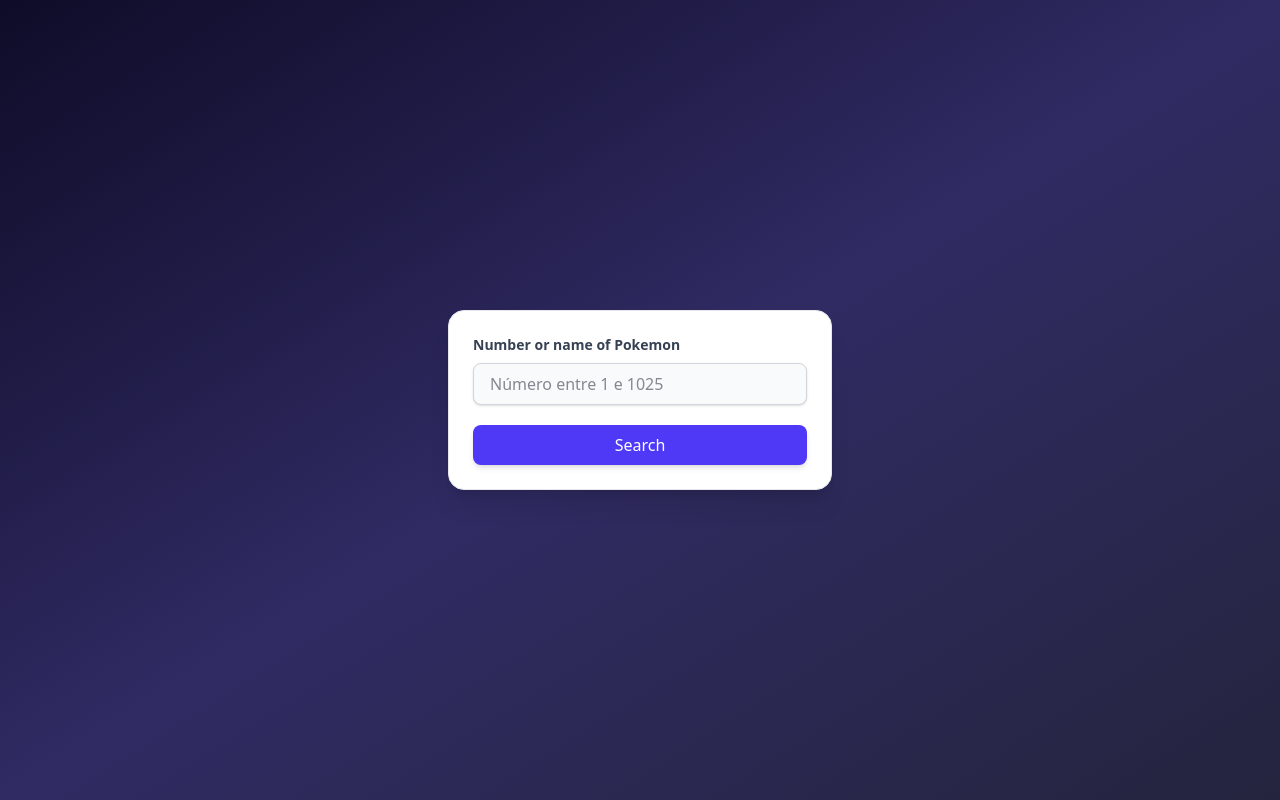
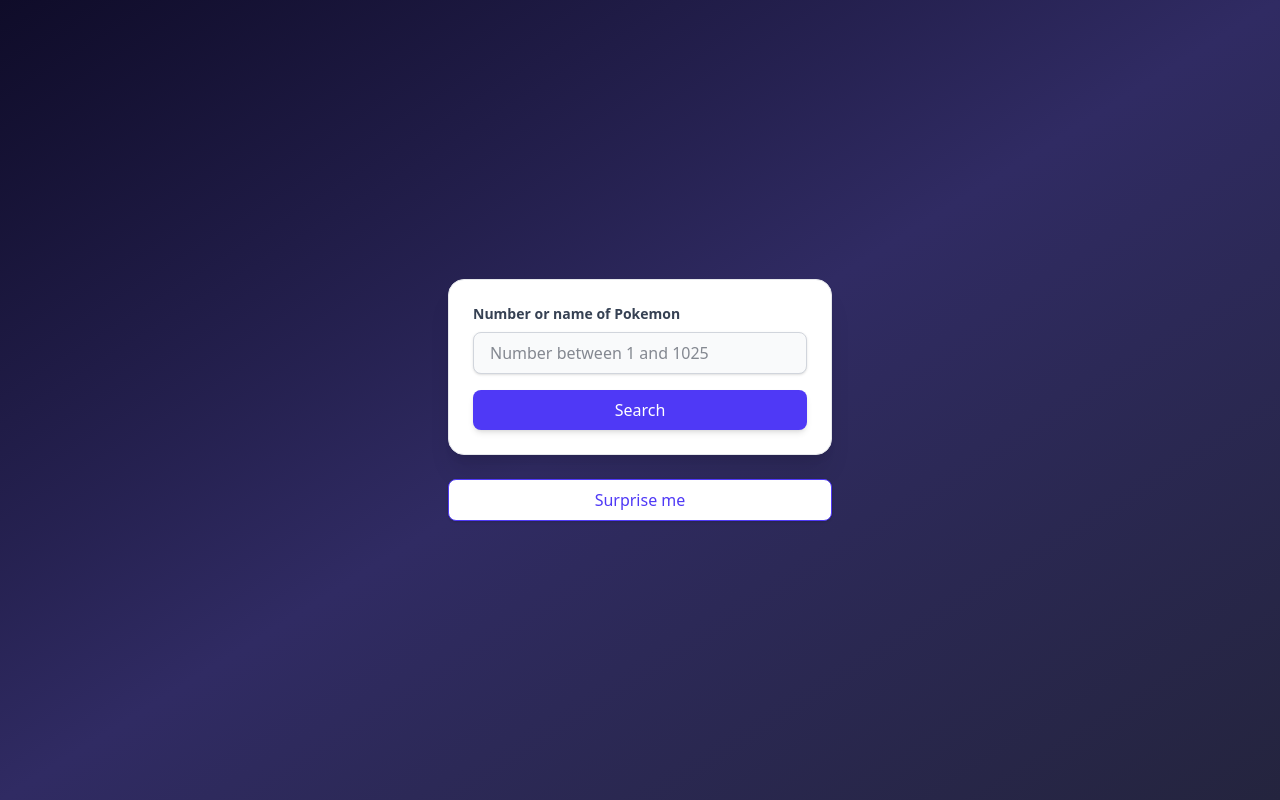
Before and after one commit to RicardoMart922/new-poke-explore, a Next.js app: page /ui in a window 1280 px wide. Built offline with nearby package versions, Linux system fonts and the light colour scheme.

Commit message:
Melhorias visuais e aplicando o recurso de busca aleatória

```diff
--- a/src/app/_components/FormSearch.tsx
+++ b/src/app/_components/FormSearch.tsx
@@ -2,16 +2,25 @@
 
 import { useActionState } from "react";
 import { searchAction } from "@/server/searchAction";
+import { randomPokemonAction } from "@/server/randomPokemonAction";
 import { PokemonCard } from "./Card";
 
 export function FormSearchComponent() {
-  const [state, stateFormAction, isPending] = useActionState(searchAction, null);
+  const [searchState, handleSearch, isSearching] = useActionState(searchAction, null);
+  const [randomState, handleRandom, isRandoming] = useActionState(randomPokemonAction, null);
+
+  const isPending = isSearching || isRandoming;
+  const pokemon = searchState?.success
+    ? searchState.pokemon
+    : randomState?.success
+    ? randomState.pokemon
+    : null;
 
   return (
-    <>
+    <div className="w-96 mx-auto space-y-6">
       <form
-        action={stateFormAction}
-        className="w-96 mx-auto p-6 bg-white rounded-2xl shadow-xl space-y-5 border border-gray-200"
+        action={handleSearch}
+        className="p-6 bg-white rounded-2xl shadow-xl border border-gray-200 space-y-4"
       >
         <div className="space-y-2">
           <label
@@ -24,39 +33,36 @@
             type="text"
             id="pokemon"
             name="pokemon"
-            placeholder="Número entre 1 e 1025"
+            placeholder="Number between 1 and 1025"
             className="w-full px-4 py-2 text-gray-900 bg-gray-50 border border-gray-300 rounded-lg shadow-sm focus:outline-none focus:ring-2 focus:ring-indigo-500 focus:border-indigo-500 transition-all duration-200"
             disabled={isPending}
             required
           />
         </div>
 
+        <div className="flex gap-4">
+          <button
+            type="submit"
+            className="flex-1 px-4 py-2 text-white font-medium bg-indigo-600 hover:bg-indigo-700 rounded-lg shadow-md transition-all duration-200 disabled:opacity-60 disabled:cursor-not-allowed"
+            disabled={isPending}
+          >
+            {isSearching ? "Searching..." : "Search"}
+          </button>
+
+        </div>
+      </form>
+
+      <form action={handleRandom} className="flex-1">
         <button
           type="submit"
-          className="w-full px-4 py-2 text-white font-medium bg-indigo-600 hover:bg-indigo-700 rounded-lg shadow-md transition-all duration-200 disabled:opacity-60 disabled:cursor-not-allowed"
+          className="w-full px-4 py-2 text-indigo-600 font-medium bg-white border border-indigo-600 hover:bg-indigo-50 rounded-lg shadow transition-all duration-200 disabled:opacity-60 disabled:cursor-not-allowed"
           disabled={isPending}
         >
-          {isPending ? "Searching..." : "Search"}
+          {isRandoming ? "Drawing..." : "Surprise me"}
         </button>
-
-        {state?.message && (
-          <div
-            className={`text-sm px-4 py-3 rounded-lg shadow-sm border ${
-              state.success
-                ? "bg-green-50 text-green-700 border-green-200"
-                : "bg-red-50 text-red-700 border-red-200"
-            }`}
-          >
-            {state.message}
-          </div>
-        )}
       </form>
 
-      {state?.success && state.pokemon && (
-        <div className="mt-6">
-          <PokemonCard pokemon={state.pokemon} />
-        </div>
-      )}
-    </>
+      {pokemon && <PokemonCard pokemon={pokemon} />}
+    </div>
   );
 }
```
